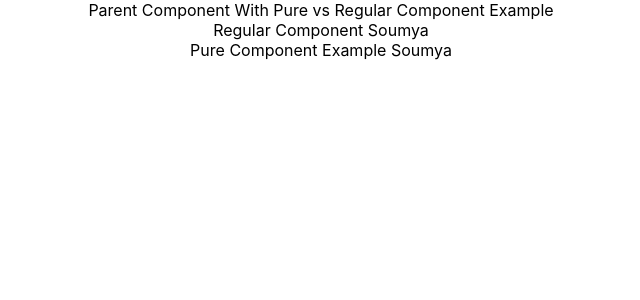
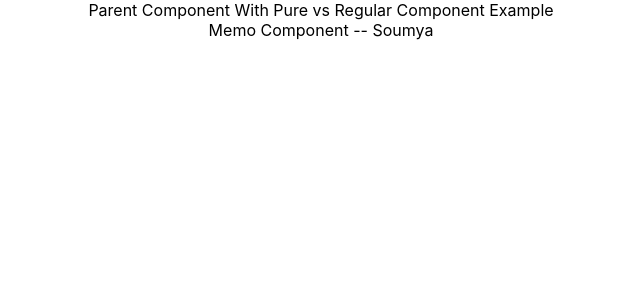
Before and after one commit to Soumya1910/Reactjs-basic, a React (Create React App) app: page / in a window 1280 px wide. Shown: the top 300 px of the page, without its empty margins (319-959 px from the left). Built offline with nearby package versions, Linux system fonts and the light colour scheme.

Commit message:
Memo component instead of Pure Component added

```diff
--- /dev/null
+++ b/src/component/MemoComponent.js
@@ -0,0 +1,13 @@
+import React from 'react'
+
+/*
+    shortcut : rfce
+*/
+function MemoComponent({ name }) {
+    console.log("Memo component called..");
+    return (
+        <div>Memo Component -- {name}</div>
+    )
+}
+
+export default React.memo(MemoComponent)
--- a/src/component/ParentComponentWithPureCompExample.js
+++ b/src/component/ParentComponentWithPureCompExample.js
@@ -1,4 +1,5 @@
 import React, { Component, PureComponent } from 'react'
+import MemoComponent from './MemoComponent'
 import PureComponentExample from './PureComponentExample'
 import RegularComponent from './RegularComponent'
 
@@ -35,8 +36,14 @@ class ParentComponentWithPureCompExample extends Component {
         return (
             <div>
                 Parent Component With Pure vs Regular Component Example
-                <RegularComponent name={this.state.name} />
-                <PureComponentExample name={this.state.name} />
+                {/* <RegularComponent name={this.state.name} />
+                <PureComponentExample name={this.state.name} /> */}
+                <MemoComponent name={this.state.name}/>
+
+                {/*
+                    Pure component can be applied for Class Component. Similar functionality can be achieved for Functional component with React.memo()
+
+                */}
             </div>
         )
     }
```
